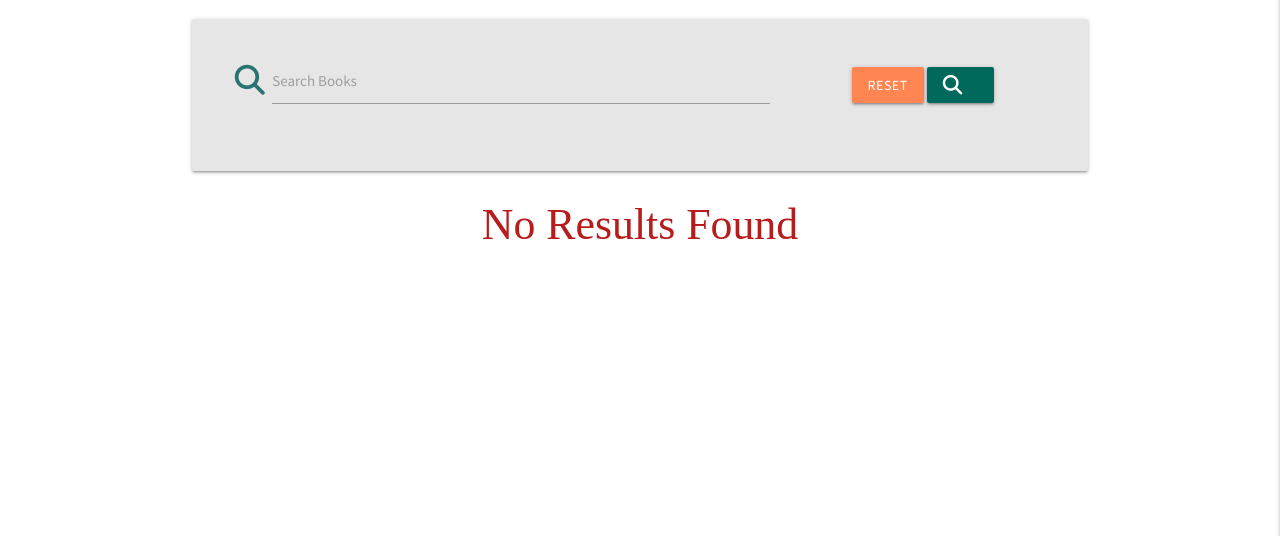
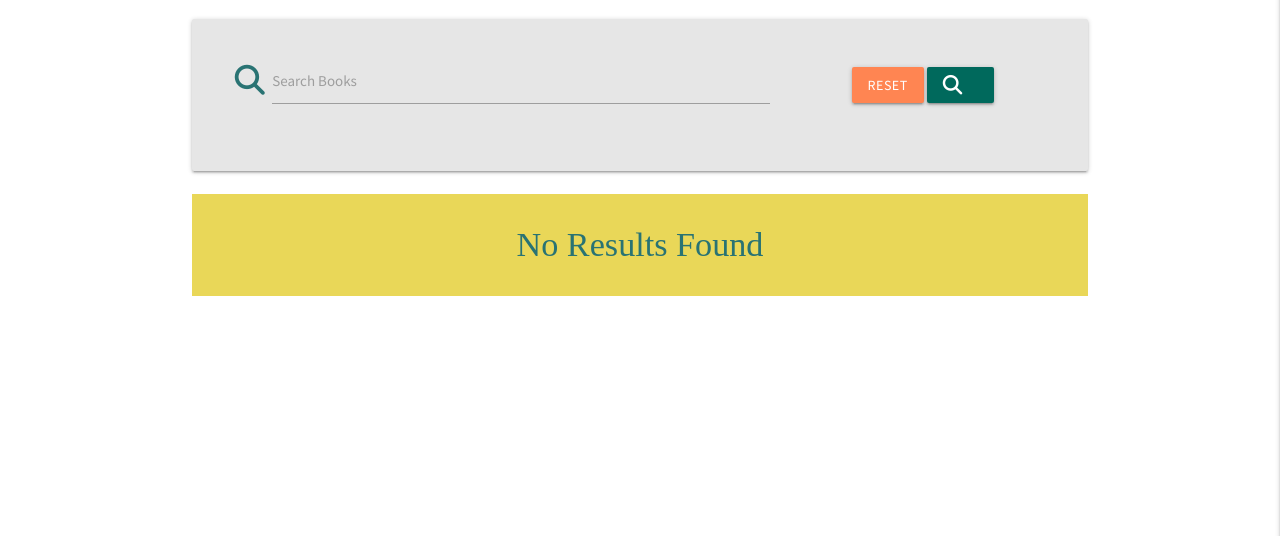
Before and after one commit to SimGriff/bookworm-project3, a Flask app: template templates/books.html in a window 1280 px wide. Shown: the part 140-676 px from the top of the page. Run offline with Flask 2, Linux system fonts and the light colour scheme; the template is opened without the code that fills it, so the values that code supplies are empty; some libraries are stand-ins or nearby versions; some web fonts are replaced.

Commit message:
Search message style changed.

```diff
--- a/static/css/style.css
+++ b/static/css/style.css
@@ -44,6 +44,7 @@ h1, h2, h3, h4 {
     background-color: #E9D758;
 }
 
+
 .btn-large {
     margin: 5px;
 }
--- a/templates/books.html
+++ b/templates/books.html
@@ -67,7 +67,9 @@
         {% endfor %}
     </div>
     {% else %}
-        <h3 class="red-text text-darken-4 center-align">No Results Found</h3>
+    <div class="flash">
+        <h4 class="center-align">No Results Found</h4>
+    </div>
     {% endif %}
 
 {% endblock %}
```
